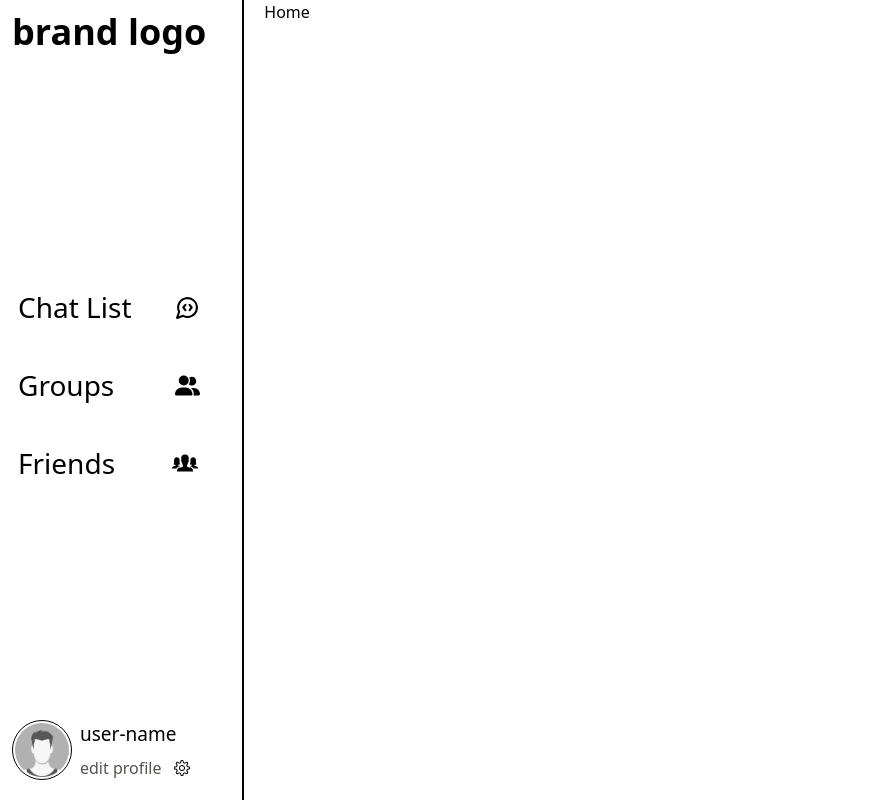
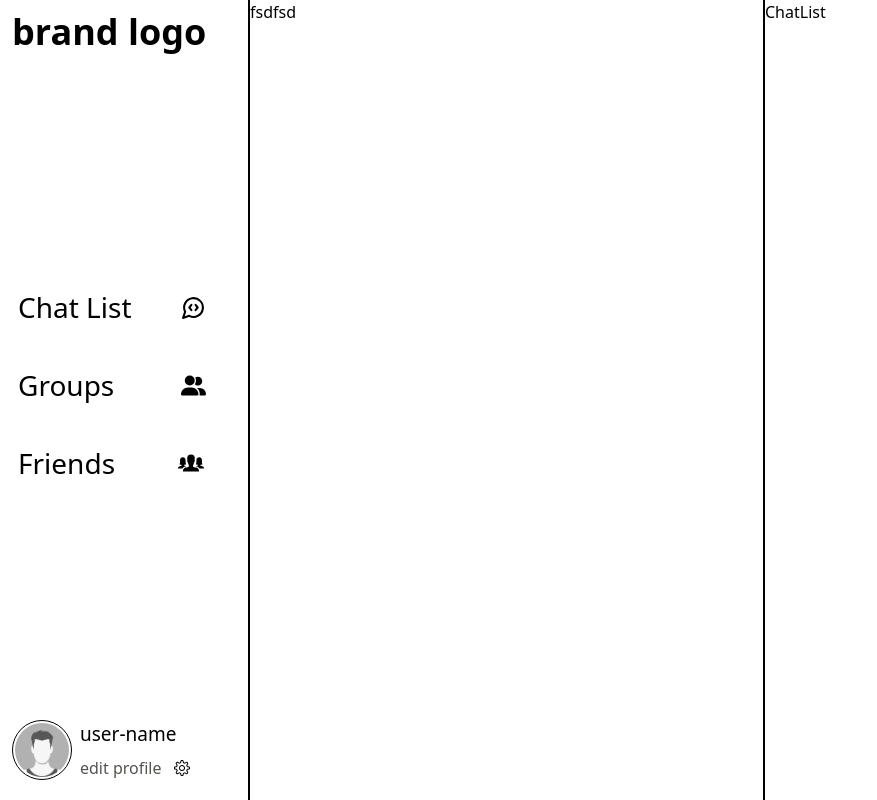
Before and after one commit to FamimHayat/demo-messenger-app, a React (Vite) app: page / in a window 1280 px wide. Shown: the whole page, without its empty margins (0-877 px from the left). Built offline with nearby package versions, Linux system fonts and the light colour scheme.

Commit message:
nav-bar styling

```diff
--- a/src/layout/Index.jsx
+++ b/src/layout/Index.jsx
@@ -4,7 +4,7 @@ import { Outlet } from 'react-router'
 
 const Layout = () => {
   return (
-    <div className='flex gap-5'>
+    <div className='flex flex-col lg:flex-row'>
     <Nav/>
     <Outlet/>
     </div>
--- a/src/layout/Nav.jsx
+++ b/src/layout/Nav.jsx
@@ -10,7 +10,7 @@ const Nav = () => {
     return (
         <nav className='h-dvh w-fit border-r-2 pr-6' aria-label="Main Navigation">
             <div className='flex flex-col h-full px-3'>
-                <div className='py-3 text-4xl  font-bold'>brand logo</div>
+                <div className='py-3 w-full lg:w-[200px] text-4xl  font-bold'>brand logo</div>
                 <ul className='flex flex-col gap-2 mt-52 text-[28px] text-black'>
                     <li className='flex justify-between items-center cursor-pointer border-2 border-white px-1 transiton-all hover:underline  hover:border-black'><Link to="/chatList" className="py-3">Chat List</Link> <LuMessageCircleCode className='text-[25px]' /> </li>
                     <li className='flex justify-between items-center cursor-pointer border-2 border-white px-1 transiton-all hover:underline  hover:border-black'><Link to="/groups" className="py-3">Groups</Link> <FaUserGroup className='text-[25px]' /></li>
--- /dev/null
+++ b/src/pages/ChatList.jsx
@@ -0,0 +1,9 @@
+import React from 'react'
+
+const ChatList = () => {
+  return (
+    <div>ChatList</div>
+  )
+}
+
+export default ChatList
--- /dev/null
+++ b/src/pages/ChatPage.jsx
@@ -0,0 +1,9 @@
+import React from 'react'
+
+const ChatPage = () => {
+  return (
+    <section className='border-r-2'>fsdfsd</section>
+  )
+}
+
+export default ChatPage
--- a/src/pages/Home.jsx
+++ b/src/pages/Home.jsx
@@ -1,8 +1,13 @@
 import React from 'react'
+import ChatPage from './ChatPage'
+import ChatList from './ChatList'
 
 const Home = () => {
   return (
-    <div>Home</div>
+    <div className='w-full h-dvh grid grid-cols-2'>
+      <ChatPage />
+      <ChatList/>
+    </div>
   )
 }
 
--- a/src/pages/SignIn.jsx
+++ b/src/pages/SignIn.jsx
@@ -9,9 +9,9 @@ const SignIn = () => {
           autoComplete="off"
         >
           <h1 className="text-center text-3xl text-[#0b0b0b] font-bold">
-            <span className='text-[50px] '> Sign-In</span> <br /> to <br /> your account
+            <span className="text-[50px] "> Sign-In</span> <br /> to <br /> your
+            account
           </h1>
-
 
           <div className="relative mb-8 group">
             <input
@@ -49,7 +49,7 @@ const SignIn = () => {
 
           <button
             type="submit"
-            className="bg-[#201f1f] text-white py-3 rounded-full text-lg cursor-pointer hover:bg-[#0b0b0b] transition"
+            className="bg-[#292727] text-white py-3 rounded-full text-lg cursor-pointer hover:bg-[#0b0b0b] transition"
           >
             Sign up
           </button>
--- a/src/pages/SignUp.jsx
+++ b/src/pages/SignUp.jsx
@@ -78,7 +78,7 @@ const SignUp = () => {
 
         <button
           type="submit"
-          className="bg-[#201f1f] text-white py-3 rounded-full text-lg cursor-pointer hover:bg-[#0b0b0b] transition"
+          className="bg-[#292727] text-white py-3 rounded-full text-lg cursor-pointer hover:bg-[#0b0b0b] transition"
         >
           Sign up
         </button>
```
